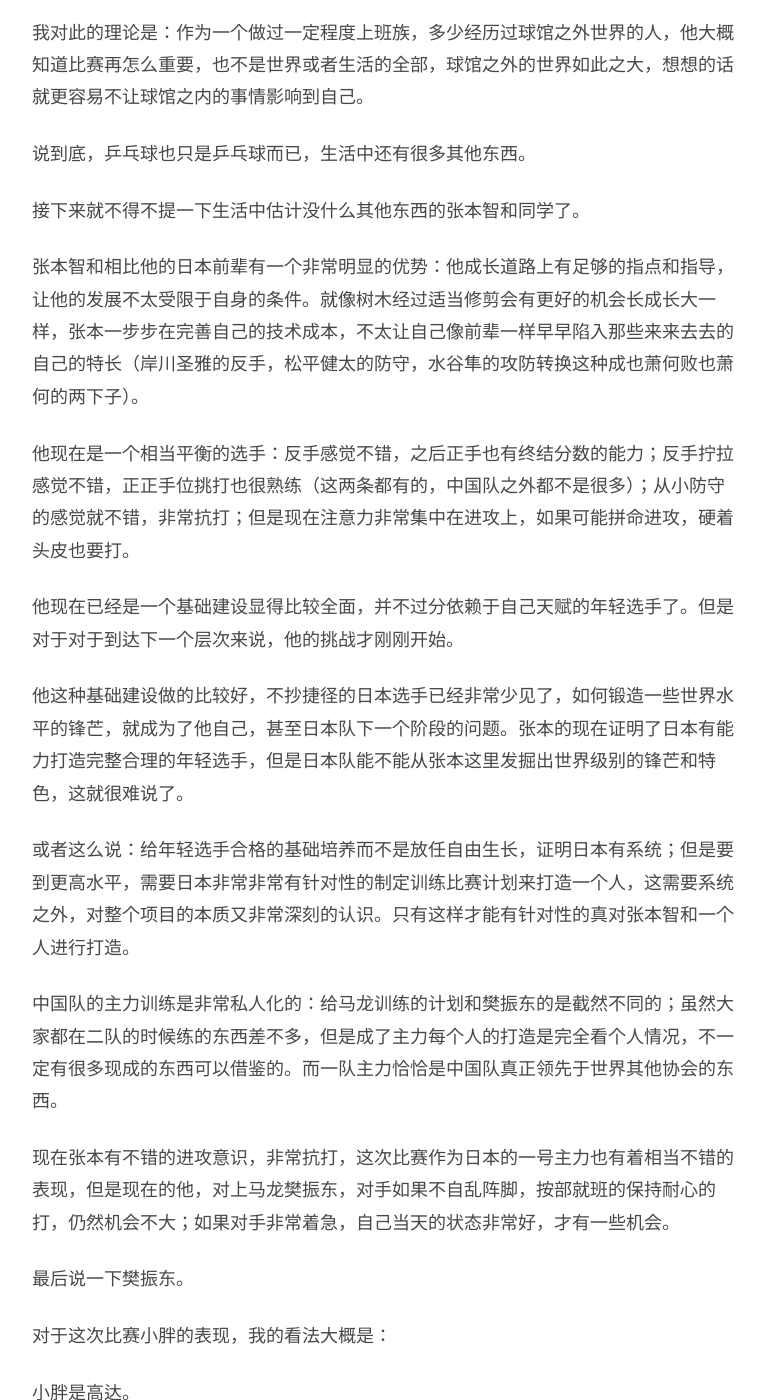
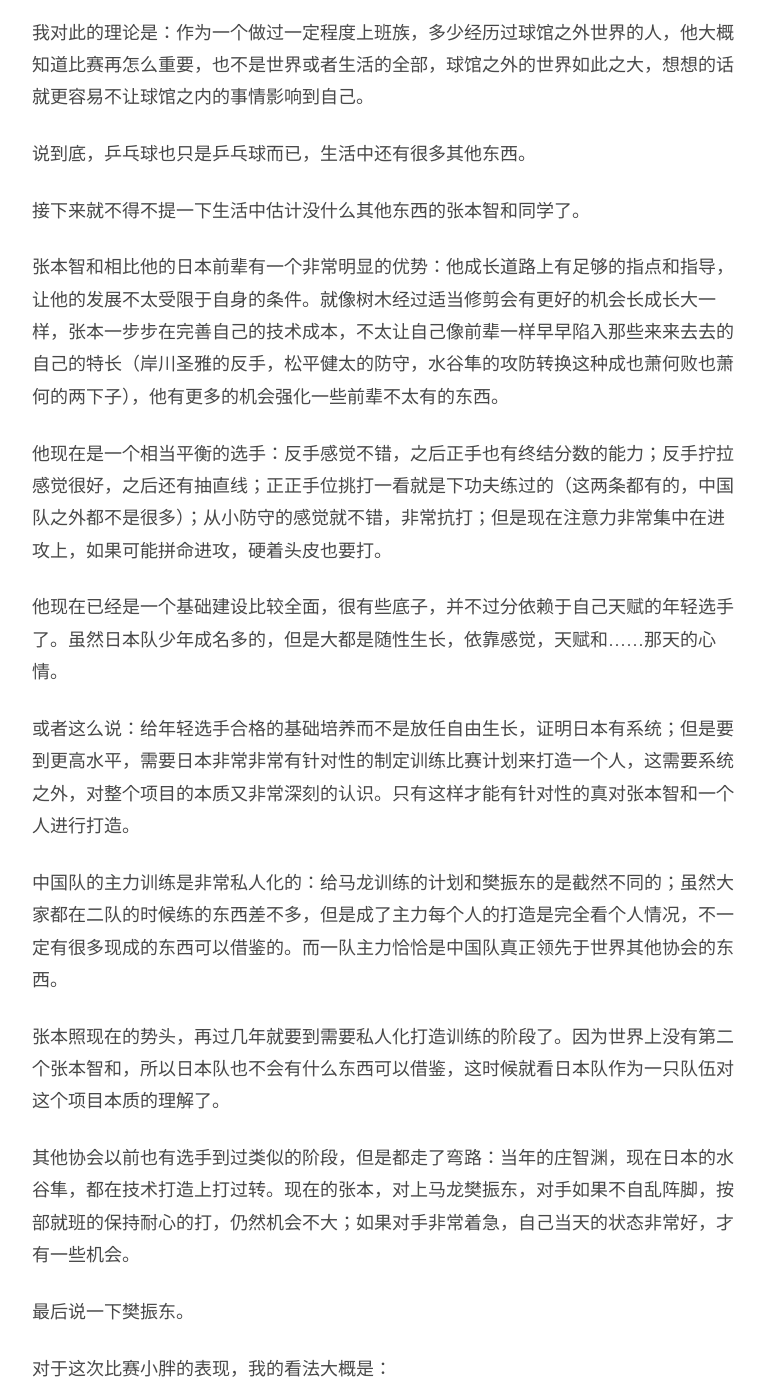
Before and after one commit to readandchedan/readandchedan.github.io, a Jekyll site: the page built from _posts/tabletennis/_posts/2018-03-02-world-team-cup.md, in a window 1280 px wide and 1400 px high, scrolled down 2130 px. Shown: the whole window, without its empty margins (256-1021 px from the left). Built offline with Jekyll 4.4.1, drawn with Linux system fonts in a browser that asks for light colours; some of the changed text lies outside the part shown.

Commit message:
Commited on 2018-03-18 22:24:07.543735

```diff
--- a/_posts/tabletennis/_posts/2018-03-02-world-team-cup.md
+++ b/_posts/tabletennis/_posts/2018-03-02-world-team-cup.md
@@ -11,7 +11,7 @@
 
 按照这种看法，中国队的目的明确，结果目标达到。
 
-反倒是日本队，照着这个思路其实打到决赛可以算是超常发挥：头号主力依靠的是14岁的张本智和，然后实际上最粗的大腿是26岁不知道为什么出来打国际比赛的上田仁。这大哥顶着会社员（上班族）的身份一直到决赛前场场不输，对韩国队生生把日本队拖进决赛，水谷隼来了也未必行。
+反倒是日本队，照着这个思路其实打到决赛可以算是超常发挥：头号是14岁的张本智和，然后实际上最粗的大腿是26岁不知道为什么出来打国际比赛的上田仁。这大哥顶着会社员（上班族）的身份一直到决赛前场场不输，对韩国队生生把日本队拖进决赛，水谷隼来了也未必行。
 
 从这个角度上说，日本队打进决赛已经是超常发挥。要看少了一哥的影响，看隔壁德国队。
 
@@ -21,13 +21,13 @@
 
 在讨论选手方面，我的一贯看法是，批评人家哪里不行不如看看人家哪里做的对了：能到这种世界级别的舞台，肯定有对的东西。对着教科书挑刺不难，但是不是人人都乐于认识判断对手的优点长处的。
 
-首先，皮切福德作为东道主，这次比赛的发挥非常非常好，堪称超越本人理智极限的表现。
+首先，皮切福德作为东道主，这次比赛的发挥非常非常好，堪称超越他自己理智极限的表现。
 
 英国队已经不止一次在团体赛中证明过自己的水平了，但是这次比赛，皮切福德对小胖这场球，基本上可以说，不能说英国人不努力，只能怪人家有高达。
 
-皮切福德这场球的状态非常好，整体人兴奋但是并不紧张，人非常松弛。（我猜测就是我看他打球大概比刘国梁看他更多。当然刘国梁看一次估计比我看一辈子了解到的都要深）他其实防守相比奥地利的菲戈来说，并不算是特点，但是对樊振东的比赛有起码五分球应该是直接丢掉的，被他连续防上台好几个，还有俩直接退台反手反拉回去了。
+这场球他的状态相当好，兴奋但并不紧张，人非常松弛。（我猜我看他打球大概比刘国梁看他更多。当然刘国梁看一次估计比我看一辈子了解到的都要深）他其实防守相比奥地利的菲戈来说，并不算是特点，但是对樊振东的比赛有起码五分球应该是直接丢掉的，被他连续防上台好几下，还有俩直接退台反手反拉回去了。
 
-他整个人显得非常有信心，虽然樊振东（几乎）是世界上最好的选手，自己的世界排名又落后不少，但是他显得相当有信心。反手的强硬对抗并不太畏惧不说，而且相对其他欧洲选手，他的线路很有一些亚洲特点：正手拉半出台有直线，反手近台有两下快速链接，正手失误不多（也算超常发挥），反手退台还能兜上劲。
+可能是主场原因，他显得非常自信，虽然樊振东（几乎）是世界上最好的选手，自己的世界排名又落后不少，但是对抗起来毫无惧色。反手的强硬对抗很有欧洲特点，这之外一些线路则很亚洲：正手拉半出台有直线，反手近台有两下快速链接，正手失误不多（也算超常发挥），反手退台还能兜上劲。
 
 他其实是一个更加理智，稳定，线路还更灵活的版本的法国马特宁（这哥们似乎彻底打不了俱乐部之外的联赛了）。
 
@@ -53,19 +53,19 @@
 
 接下来就不得不提一下生活中估计没什么其他东西的张本智和同学了。
 
-张本智和相比他的日本前辈有一个非常明显的优势：他成长道路上有足够的指点和指导，让他的发展不太受限于自身的条件。就像树木经过适当修剪会有更好的机会长成长大一样，张本一步步在完善自己的技术成本，不太让自己像前辈一样早早陷入那些来来去去的自己的特长（岸川圣雅的反手，松平健太的防守，水谷隼的攻防转换这种成也萧何败也萧何的两下子）。
+张本智和相比他的日本前辈有一个非常明显的优势：他成长道路上有足够的指点和指导，让他的发展不太受限于自身的条件。就像树木经过适当修剪会有更好的机会长成长大一样，张本一步步在完善自己的技术成本，不太让自己像前辈一样早早陷入那些来来去去的自己的特长（岸川圣雅的反手，松平健太的防守，水谷隼的攻防转换这种成也萧何败也萧何的两下子），他有更多的机会强化一些前辈不太有的东西。
 
-他现在是一个相当平衡的选手：反手感觉不错，之后正手也有终结分数的能力；反手拧拉感觉不错，正正手位挑打也很熟练（这两条都有的，中国队之外都不是很多）；从小防守的感觉就不错，非常抗打；但是现在注意力非常集中在进攻上，如果可能拼命进攻，硬着头皮也要打。
+他现在是一个相当平衡的选手：反手感觉不错，之后正手也有终结分数的能力；反手拧拉感觉很好，之后还有抽直线；正正手位挑打一看就是下功夫练过的（这两条都有的，中国队之外都不是很多）；从小防守的感觉就不错，非常抗打；但是现在注意力非常集中在进攻上，如果可能拼命进攻，硬着头皮也要打。
 
-他现在已经是一个基础建设显得比较全面，并不过分依赖于自己天赋的年轻选手了。但是对于对于到达下一个层次来说，他的挑战才刚刚开始。
-
-他这种基础建设做的比较好，不抄捷径的日本选手已经非常少见了，如何锻造一些世界水平的锋芒，就成为了他自己，甚至日本队下一个阶段的问题。张本的现在证明了日本有能力打造完整合理的年轻选手，但是日本队能不能从张本这里发掘出世界级别的锋芒和特色，这就很难说了。
+他现在已经是一个基础建设比较全面，很有些底子，并不过分依赖于自己天赋的年轻选手了。虽然日本队少年成名多的，但是大都是随性生长，依靠感觉，天赋和……那天的心情。
 
 或者这么说：给年轻选手合格的基础培养而不是放任自由生长，证明日本有系统；但是要到更高水平，需要日本非常非常有针对性的制定训练比赛计划来打造一个人，这需要系统之外，对整个项目的本质又非常深刻的认识。只有这样才能有针对性的真对张本智和一个人进行打造。
 
 中国队的主力训练是非常私人化的：给马龙训练的计划和樊振东的是截然不同的；虽然大家都在二队的时候练的东西差不多，但是成了主力每个人的打造是完全看个人情况，不一定有很多现成的东西可以借鉴的。而一队主力恰恰是中国队真正领先于世界其他协会的东西。
 
-现在张本有不错的进攻意识，非常抗打，这次比赛作为日本的一号主力也有着相当不错的表现，但是现在的他，对上马龙樊振东，对手如果不自乱阵脚，按部就班的保持耐心的打，仍然机会不大；如果对手非常着急，自己当天的状态非常好，才有一些机会。
+张本照现在的势头，再过几年就要到需要私人化打造训练的阶段了。因为世界上没有第二个张本智和，所以日本队也不会有什么东西可以借鉴，这时候就看日本队作为一只队伍对这个项目本质的理解了。
+
+其他协会以前也有选手到过类似的阶段，但是都走了弯路：当年的庄智渊，现在日本的水谷隼，都在技术打造上打过转。现在的张本，对上马龙樊振东，对手如果不自乱阵脚，按部就班的保持耐心的打，仍然机会不大；如果对手非常着急，自己当天的状态非常好，才有一些机会。
 
 
 
```
Also changed, not shown: _posts/nonfiction/_posts/2018-03-18-strike.md (added, +30 -0 lines), _posts/tabletennis/_posts/2018-03-14-qatar-open.md (added, +120 -0 lines).
